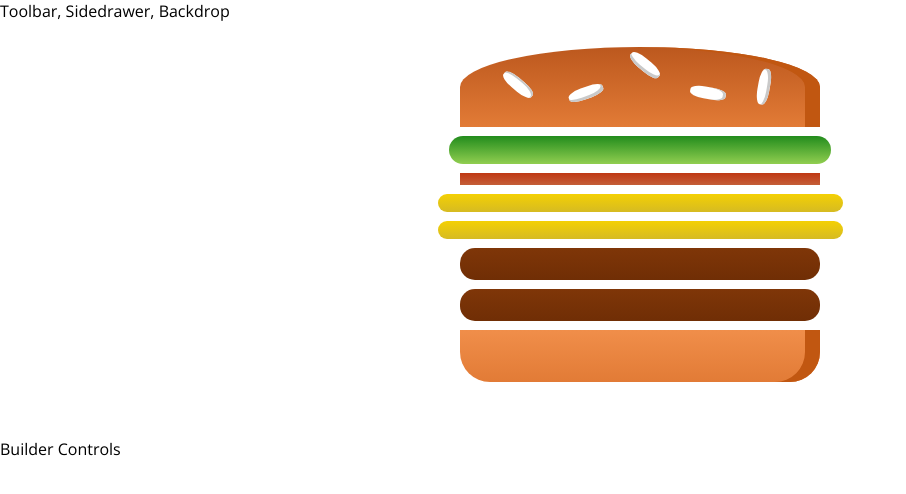
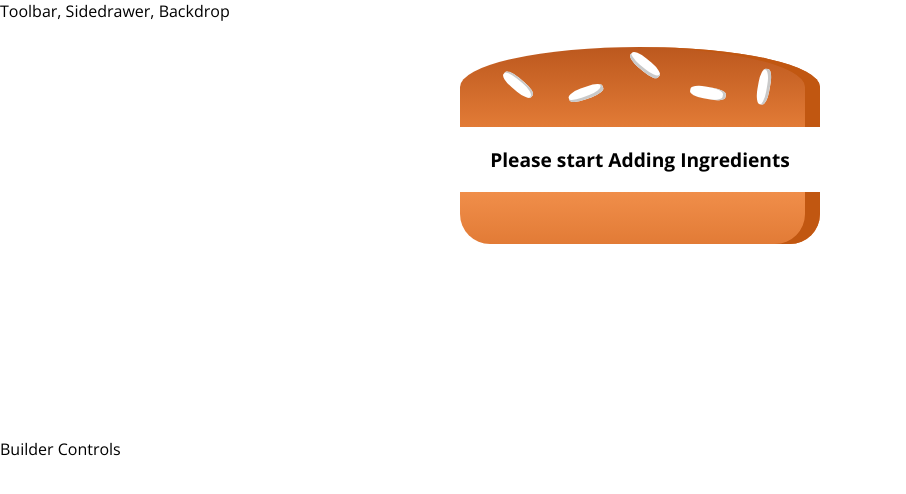
Before and after one commit to ArvindSinghRawat/Burger-Builder, a React (Create React App) app: page / in a window 1280 px wide. Shown: the top 494 px of the page, without its empty margins (0-906 px from the left). Built offline with nearby package versions, Linux system fonts and the light colour scheme.

Commit message:
Added empty burger message in Burger Component.
- Reduced transformedIngredients from Array of Arrays to singleton
Array.
- Added length check, to check whether any ingredient exist or not.

```diff
--- a/src/components/Burger/Burger.js
+++ b/src/components/Burger/Burger.js
@@ -3,13 +3,22 @@ import styles from "./Burger.module.css";
 import BurgerIngredient from "./BurgerIngredient/BurgerIngredient";
 
 const burger = (props) => {
-  const transformedIngredients = Object.keys(props.ingredients).map(
+  let transformedIngredients = Object.keys(props.ingredients).map(
     (ingredientKey) => {
       return [...Array(props.ingredients[ingredientKey])].map((_, index) => (
         <BurgerIngredient key={ingredientKey + index} type={ingredientKey} />
       ));
     }
-  );
+  ).reduce((arr, el) => {
+      return arr.concat(el);
+  }, []);
+
+  if (transformedIngredients.length === 0)
+  {
+      transformedIngredients = <p>
+          Please start Adding Ingredients
+      </p>
+  }
 
   console.log(transformedIngredients);
 
--- a/src/containers/BurgerBuilder/BurgerBuilder.js
+++ b/src/containers/BurgerBuilder/BurgerBuilder.js
@@ -6,10 +6,10 @@ export class BurgerBuilder extends Component {
 
     state = {
         ingredients : {
-            salad: 1,
-            bacon: 1,
-            cheese: 2,
-            meat: 2
+            salad: 0,
+            bacon: 0,
+            cheese: 0,
+            meat: 0
         }
     }
 
```
